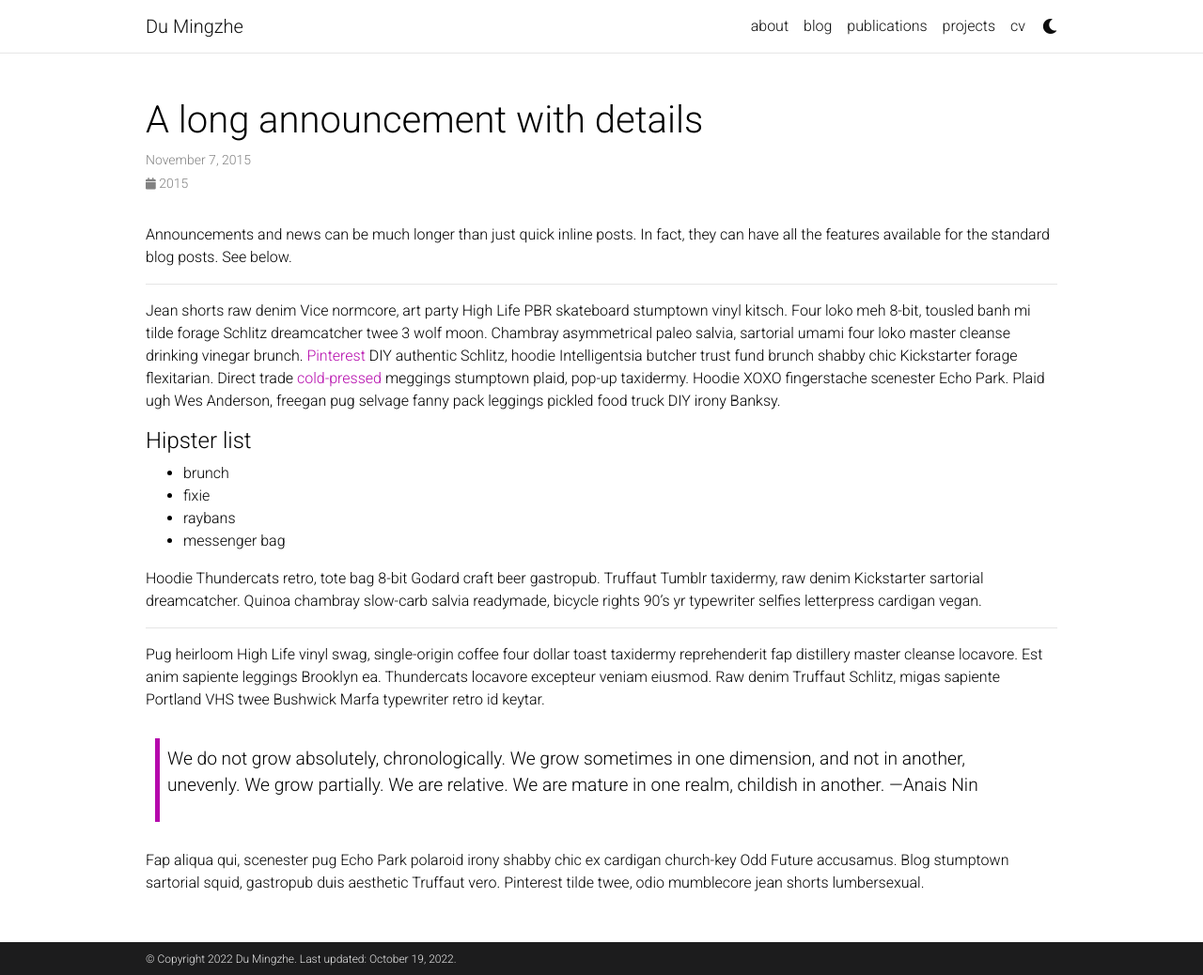
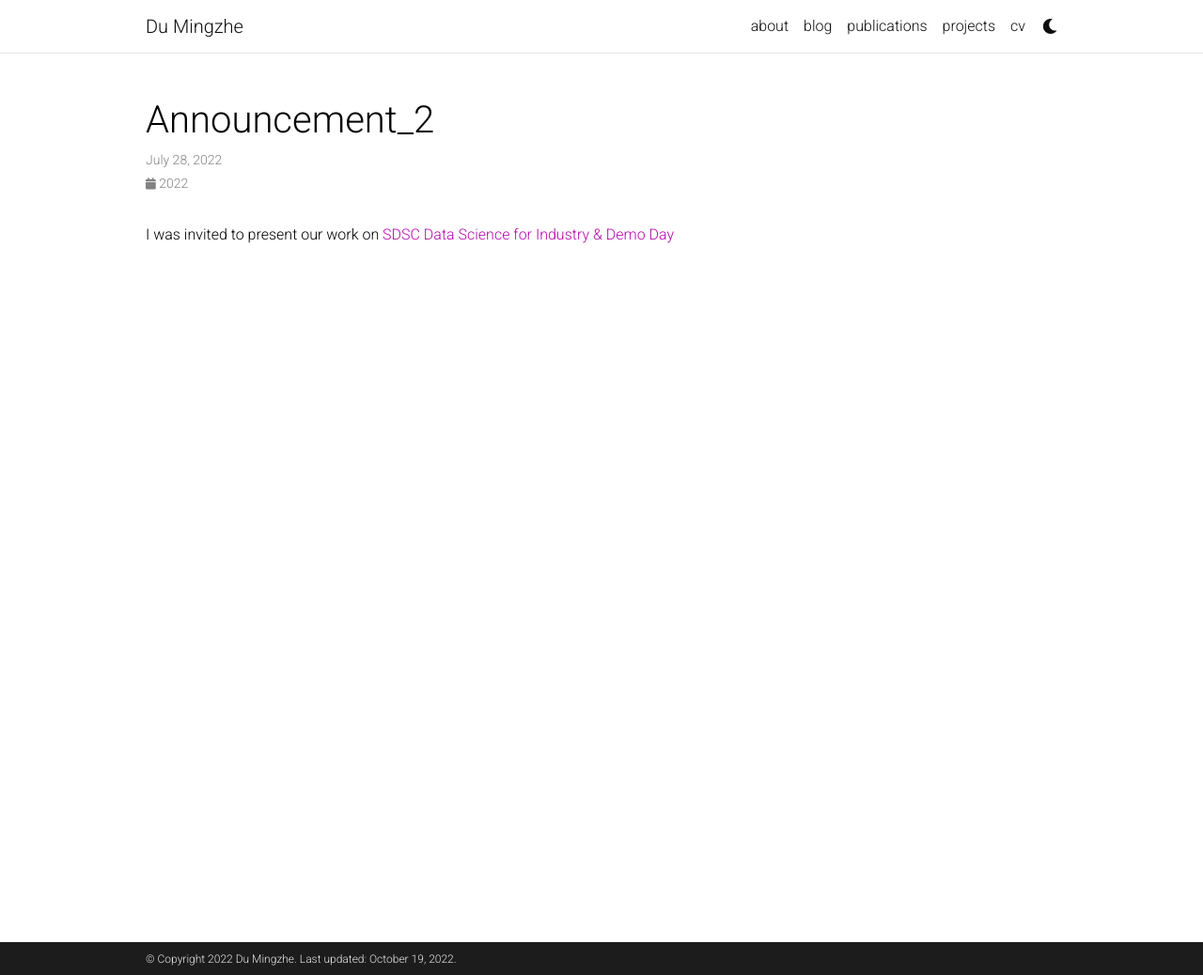
Before and after one commit to Elfsong/elfsong.github.io-, a Jekyll site: the page built from _news/announcement_2.md, in a window 1280 px wide and 1038 px high. Shown: the whole window at 94% size. Built offline with Jekyll 4.4.1, drawn with Linux system fonts in a browser that asks for light colours; comment, search, counter and statistics services are not loaded; a style sheet for code colours, icons or effects is not loaded.

Commit message:
Update news

```diff
--- a/_news/announcement_2.md
+++ b/_news/announcement_2.md
@@ -1,31 +1,7 @@
 ---
 layout: post
-title: A long announcement with details
-date: 2015-11-07 16:11:00-0400
-inline: false
+date: 2022-07-28 08:00:00-0800
+inline: true
 ---
 
-Announcements and news can be much longer than just quick inline posts. In fact, they can have all the features available for the standard blog posts. See below.
-
-***
-
-Jean shorts raw denim Vice normcore, art party High Life PBR skateboard stumptown vinyl kitsch. Four loko meh 8-bit, tousled banh mi tilde forage Schlitz dreamcatcher twee 3 wolf moon. Chambray asymmetrical paleo salvia, sartorial umami four loko master cleanse drinking vinegar brunch. <a href="https://www.pinterest.com">Pinterest</a> DIY authentic Schlitz, hoodie Intelligentsia butcher trust fund brunch shabby chic Kickstarter forage flexitarian. Direct trade <a href="https://en.wikipedia.org/wiki/Cold-pressed_juice">cold-pressed</a> meggings stumptown plaid, pop-up taxidermy. Hoodie XOXO fingerstache scenester Echo Park. Plaid ugh Wes Anderson, freegan pug selvage fanny pack leggings pickled food truck DIY irony Banksy.
-
-#### Hipster list
-<ul>
-    <li>brunch</li>
-    <li>fixie</li>
-    <li>raybans</li>
-    <li>messenger bag</li>
-</ul>
-
-Hoodie Thundercats retro, tote bag 8-bit Godard craft beer gastropub. Truffaut Tumblr taxidermy, raw denim Kickstarter sartorial dreamcatcher. Quinoa chambray slow-carb salvia readymade, bicycle rights 90's yr typewriter selfies letterpress cardigan vegan.
-
-***
-
-Pug heirloom High Life vinyl swag, single-origin coffee four dollar toast taxidermy reprehenderit fap distillery master cleanse locavore. Est anim sapiente leggings Brooklyn ea. Thundercats locavore excepteur veniam eiusmod. Raw denim Truffaut Schlitz, migas sapiente Portland VHS twee Bushwick Marfa typewriter retro id keytar.
-
-> We do not grow absolutely, chronologically. We grow sometimes in one dimension, and not in another, unevenly. We grow partially. We are relative. We are mature in one realm, childish in another.
-> —Anais Nin
-
-Fap aliqua qui, scenester pug Echo Park polaroid irony shabby chic ex cardigan church-key Odd Future accusamus. Blog stumptown sartorial squid, gastropub duis aesthetic Truffaut vero. Pinterest tilde twee, odio mumblecore jean shorts lumbersexual.
+I was invited to present our work on [SDSC Data Science for Industry & Demo Day](https://sdsc.sg/?tribe_events=data-science-for-industry-demo-day)
```
Also changed, not shown: _news/announcement_1.md (added, +7 -0 lines), _news/announcement_3.md (+1 -1 lines), _news/announcement_4.md (added, +7 -0 lines).
